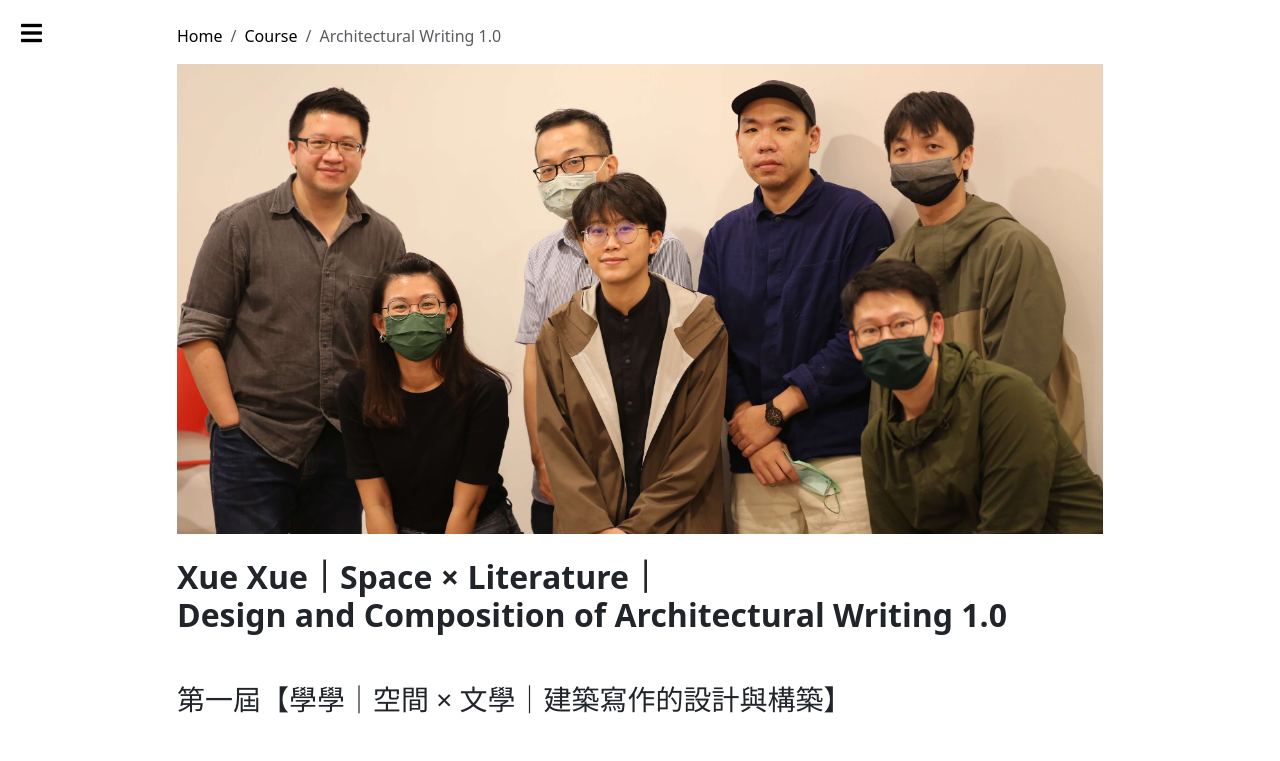
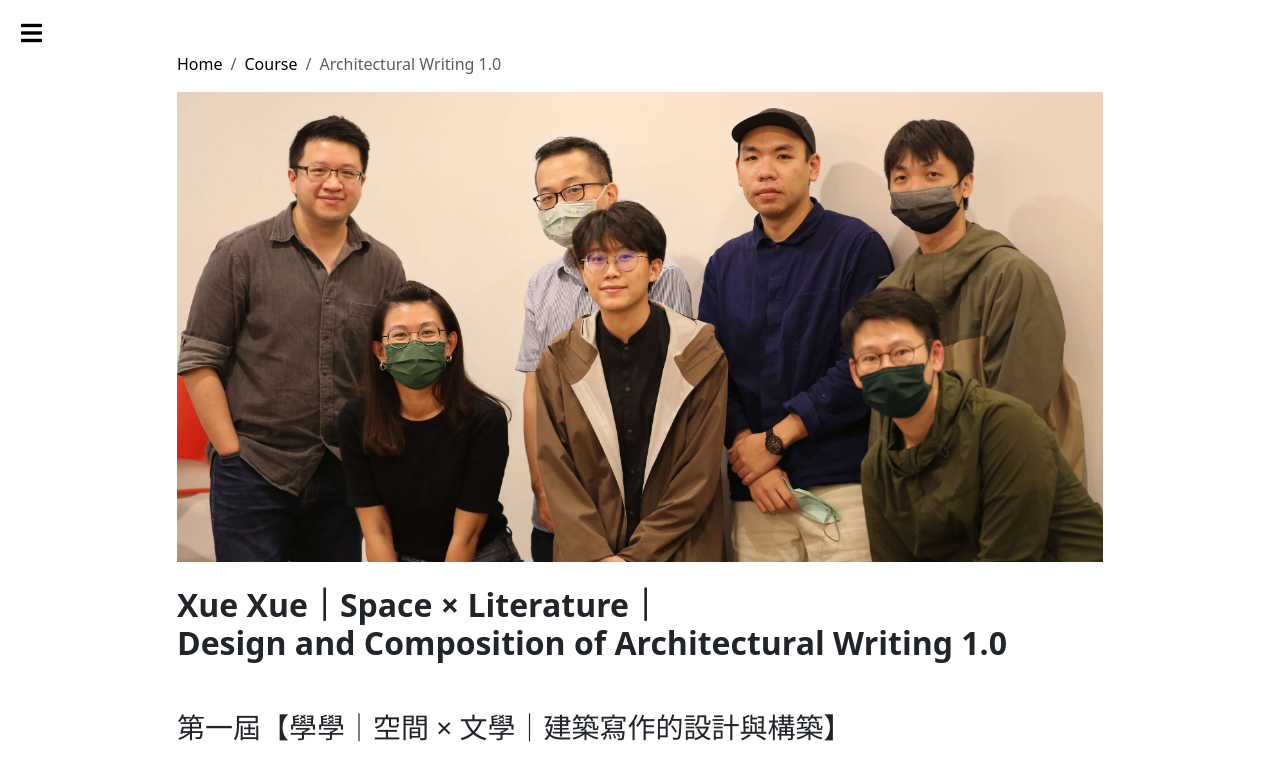
Before and after one commit to Wendy03/cchinwei, a website: page courses/architectural_1.0.html in a window 1280 px wide. Shown: the top 761 px of the page. Drawn offline with nearby package versions, Linux system fonts and the light colour scheme.

Commit message:
fix: link

```diff
--- a/courses/architectural_1.0.html
+++ b/courses/architectural_1.0.html
@@ -83,7 +83,7 @@
         </div>
       </div>
     </nav>
-    <div class="container py-4">
+    <div class="container py-6">
       <div class="row justify-content-center">
         <div class="col-md-10">
           <nav aria-label="breadcrumb mb-5">
```
